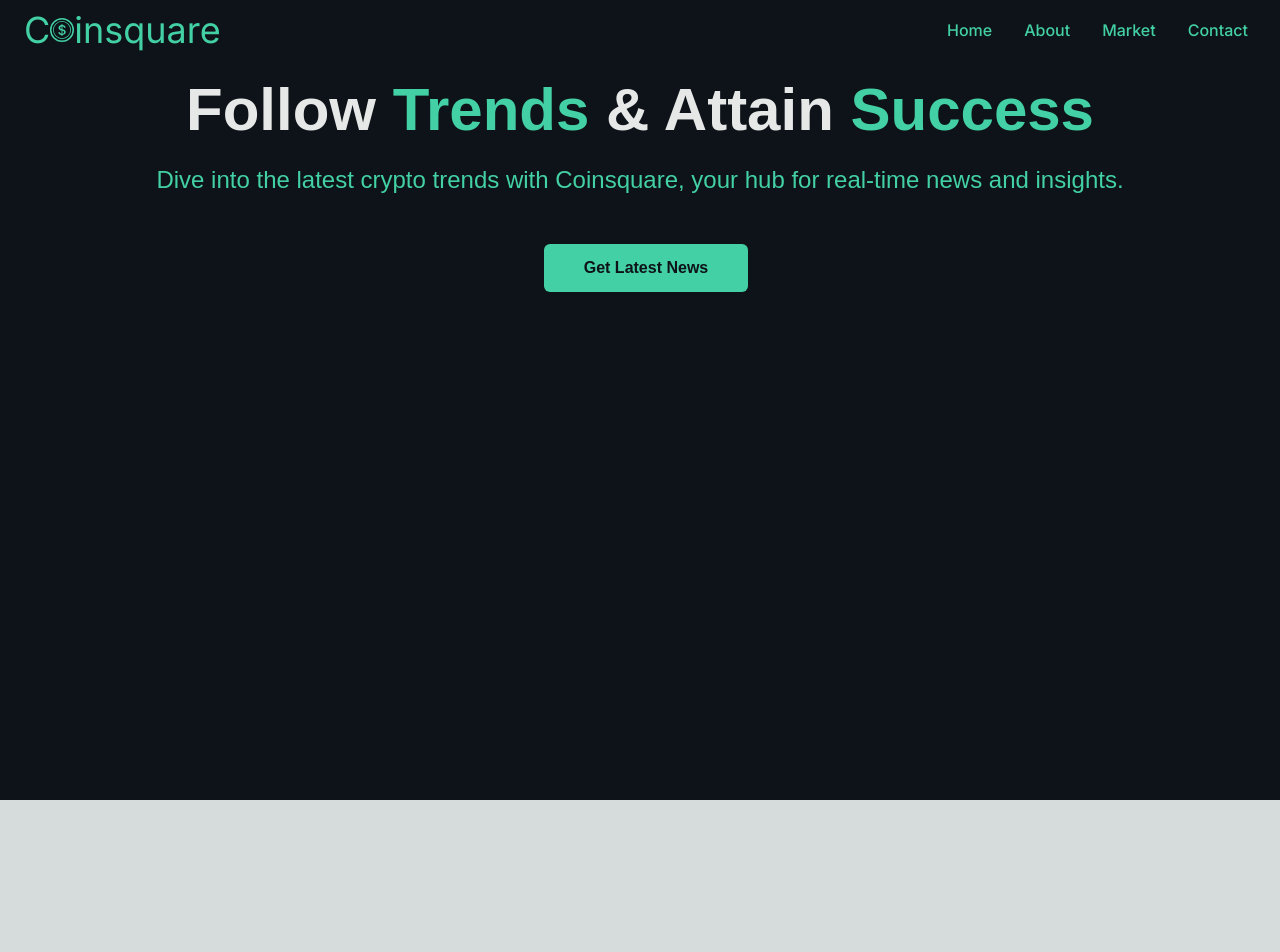
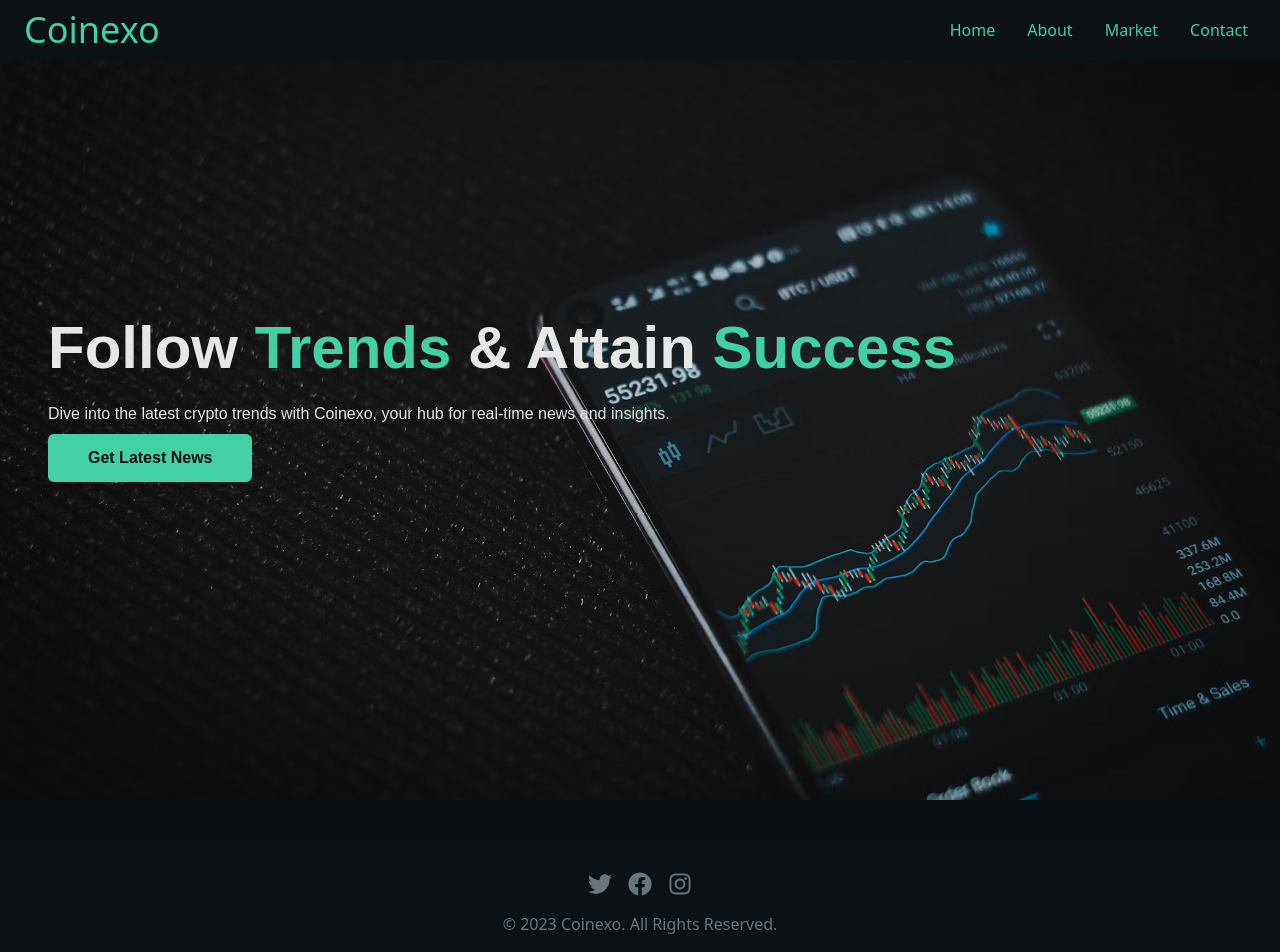
Before and after one commit to Ahmedkr5/Crypto, a Next.js app: page / in a window 1280 px wide. Shown: the top 952 px of the page. Before the commit the page ends 800 px from the top, so only its background shows below. Built offline with nearby package versions, Linux system fonts and the light colour scheme.

Commit message:
css test

```diff
--- a/package.json
+++ b/package.json
@@ -10,7 +10,6 @@
   },
   "dependencies": {
     "axios": "^1.6.1",
-    "daisyui": "^3.9.4",
     "next": "14.0.1",
     "react": "^18",
     "react-dom": "^18",
--- a/src/app/globals.css
+++ b/src/app/globals.css
@@ -25,3 +25,11 @@ body {
     )
     rgb(var(--background-start-rgb));
 }
+
+.hero {
+  @apply flex xl:flex-row flex-col relative z-0 px-6 h-screen bg-the-crypto bg-cover bg-center;
+}
+
+.hero__image {
+  @apply relative xl:w-[100%] w-full h-[400px] z-0;
+}
--- a/src/app/layout.js
+++ b/src/app/layout.js
@@ -1,22 +1,20 @@
-import { Inter } from 'next/font/google'
-import './globals.css'
-import Navbar from './Navbar'
-
-
-const inter = Inter({ subsets: ['latin'] })
+import "./globals.css";
+import Navbar from "../components/Navbar";
+import Footer from "@/components/Footer";
 
 export const metadata = {
-  title: 'Crypto News',
-  description: 'Generated by create next app',
-}
+  title: "Crypto News",
+  description: "Discover latest crypto news",
+};
 
 export default function RootLayout({ children }) {
   return (
     <html lang="en">
-     <body className={inter.className}>
-      <Navbar/>
+      <body className="relative">
+        <Navbar />
         {children}
+        <Footer />
       </body>
     </html>
-  )
+  );
 }
--- a/src/app/page.js
+++ b/src/app/page.js
@@ -1,7 +1,9 @@
 "use client";
 import axios from "axios";
 import { useState } from "react";
-import Loading from "./loading";
+import Loading from "../components/loading";
+import Hero from "@/components/Hero";
+import Image from "next/image";
 export default function Home() {
   const [page, setPage] = useState(1);
   const [response, setResponse] = useState();
@@ -23,25 +25,8 @@ export default function Home() {
   };
 
   return (
-    <div className="flex flex-col relative bg-background font-raleway items-center min-h-screen">
-      <h1 className="text-6xl text-primary font-bold mt-20">
-      Follow    <span className="text-active">Trends</span> &  Attain <span className="text-active">Success</span>
-      </h1>
-      <h2 className="text-active text-2xl mt-6">
-      Dive into the latest crypto trends with Coinsquare, your hub for real-time news and insights.
-      </h2>
-      <div className="mt-12 sm:mx-auto justify-center sm:w-full sm:flex">
-        <div className="mt-4 sm:mt-0 sm:ml-3">
-          {!loading && !response && (
-            <button
-              className="block w-full rounded-md px-5 py-3 bg-active text-base font-bold text-background focus:outline-none focus:ring-2 focus:ring-primary sm:px-10"
-              onClick={() => getNews()}
-            >
-              Get Latest News
-            </button>
-          )}
-        </div>
-      </div>
+    <div className="flex flex-col relative bg-background font-raleway  min-h-screen">
+    <Hero getNews={getNews} loading={loading} response={response} />
       <div className="mt-10 grid grid-cols-2 gap-16 max-w-5xl">
         {loading && <Loading />}
         {response !== undefined &&
--- /dev/null
+++ b/src/components/Footer.js
@@ -0,0 +1,26 @@
+// components/Footer.js
+import React from 'react';
+import { FaTwitter, FaFacebook, FaInstagram } from 'react-icons/fa';
+
+const Footer = () => {
+  return (
+    <footer className="bg-dark text-white py-8">
+      <div className="flex flex-col items-center">
+        <div className="flex space-x-4">
+          <a href="#" className="text-2xl text-superlight hover:text-active transition-colors duration-200">
+            <FaTwitter />
+          </a>
+          <a href="#" className="text-2xl text-superlight hover:text-active transition-colors duration-200">
+            <FaFacebook />
+          </a>
+          <a href="#" className="text-2xl text-superlight hover:text-active transition-colors duration-200">
+            <FaInstagram />
+          </a>
+        </div>
+        <p className="text-superlight mt-4 ">© {new Date().getFullYear()} Coinexo. All Rights Reserved.</p>
+      </div>
+    </footer>
+  );
+};
+
+export default Footer;
--- /dev/null
+++ b/src/components/Hero.js
@@ -0,0 +1,28 @@
+const Hero = ({ getNews, loading, response }) => {
+  return (
+    <div
+      className="hero"
+    >
+      <div className="absolute top-1/2 transform -translate-y-1/2 xl:text-left mx-auto px-6 text-white md:w-auto">
+        <p className="xl:text-6xl break-normal text-4xl text-primary font-bold">
+          Follow <span className="text-active">Trends</span> & Attain{" "}
+          <span className="text-active">Success</span>
+        </p>
+        <p className="text-primary text-l mt-6">
+          Dive into the latest crypto trends with Coinexo, your hub for real-time
+          news and insights.
+        </p>
+        {!loading && !response && (
+          <button
+            className="transition ease-in-out delay-150 hover:-translate-y-1 hover:scale-110 duration-300  hover:bg-hover block mt-2 sm:mb-0 w-auto rounded-md px-5 py-3 bg-active text-base font-bold text-background focus:outline-none focus:ring-2 focus:ring-primary sm:px-10"
+            onClick={() => getNews()}
+          >
+            Get Latest News
+          </button>
+        )}
+      </div>
+    </div>
+  );
+};
+
+export default Hero;
--- a/src/app/Navbar.js
+++ b/src/components/Navbar.js
@@ -26,7 +26,7 @@ const Navbar = () => {
   ];
 
   return (
-<div className="flex justify-between items-center w-full h-20 px-4 text-white fixed bg-background nav" style={{ zIndex: 1000, width: '100%', height: '60px' }}>
+<div className="flex justify-between items-center w-full h-20 px-4 text-white fixed bg-dark nav" style={{ zIndex: 1000, width: '100%', height: '60px' }}>
       <div >
 
       {/*  <h1 className="text-5xl font-signature ml-2"><a className="link-underline hover:transition ease-in-out delay-150 hover:underline hover:decoration-solid" href="">Logo</a></h1> */}
@@ -38,7 +38,7 @@ const Navbar = () => {
             target="_blank"
             rel="noreferrer"
           >
-        C <BsCoin size={24}/>   insquare
+       Coinexo
           </a>
 
 
--- a/tailwind.config.js
+++ b/tailwind.config.js
@@ -1,21 +1,27 @@
 /** @type {import('tailwindcss').Config} */
 module.exports = {
   content: [
-    './src/pages/**/*.{js,ts,jsx,tsx,mdx}',
-    './src/components/**/*.{js,ts,jsx,tsx,mdx}',
-    './src/app/**/*.{js,ts,jsx,tsx,mdx}',
+    "./src/pages/**/*.{js,ts,jsx,tsx,mdx}",
+    "./src/components/**/*.{js,ts,jsx,tsx,mdx}",
+    "./src/app/**/*.{js,ts,jsx,tsx,mdx}",
   ],
   theme: {
     fontFamily: {
       raleway: ["Raleway", "sans-serif"],
     },
     colors: {
-      background: "#0D1318",
+      background: "#0A0E12",
+      dark: "#0B1115",
       primary: "#E6E7E7",
       secondary: "#ABAABA",
       active: "#43D0A4",
+      hover: "#3CBB93",
       light: "#283B47",
+      superlight: "#68757E",
     },
+    backgroundImage: {
+      'the-crypto': "url('/crypto.png')",
+  }
   },
   plugins: [],
-}
+};
```
Also changed, not shown: public/crypto.png (added), src/components/loading.js (renamed from src/app/loading.js).
